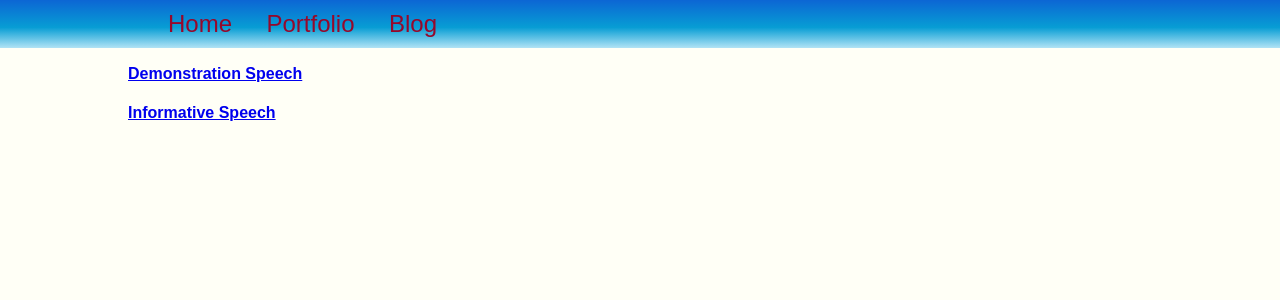
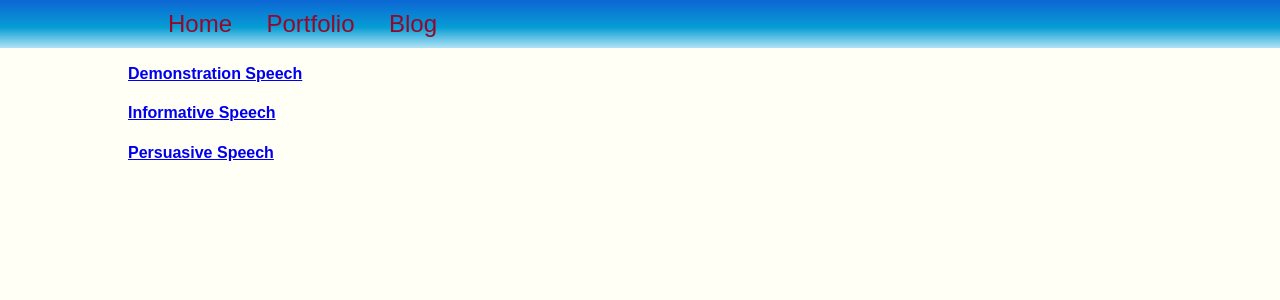
Before and after one commit to alexcodreanu86/alexcodreanu86.github.io, a Jekyll site: the page built from presentations/index.html, in a window 1280 px wide. Shown: the top 300 px of the page. Built offline with Jekyll 4.4.1, drawn with Linux system fonts in a browser that asks for light colours.

Commit message:
Add persuasive speech  link

```diff
--- a/presentations/index.html
+++ b/presentations/index.html
@@ -5,3 +5,4 @@ title: My Portfolio
 
 <h4><a href="./demo_speech.html">Demonstration Speech</a></h4>
 <h4><a href="https://docs.google.com/presentation/d/1gZTuuTRHjclvlfaelA6eU63RVOemhd9SYvlQdA5uXUY/edit?usp=sharing">Informative Speech</a></h4>
+<h4><a href="https://docs.google.com/presentation/d/1qEBchmHtIb_2mnjKkrlv5zSm7aCvsZNVvlbLwDRhDQw/edit?usp=sharing">Persuasive Speech</a></h4>
```
